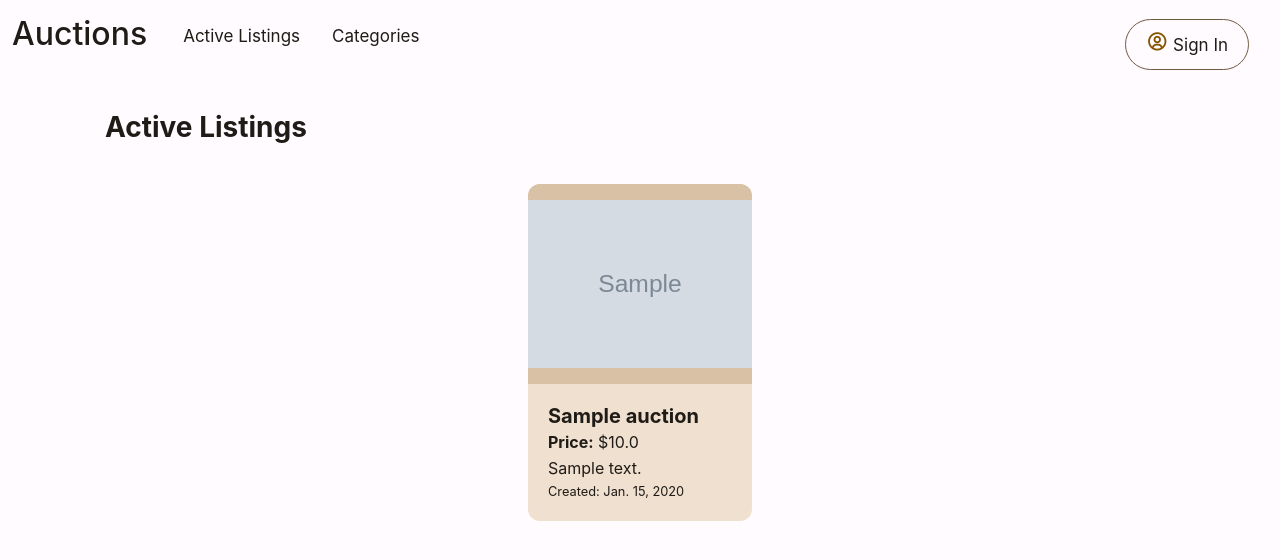
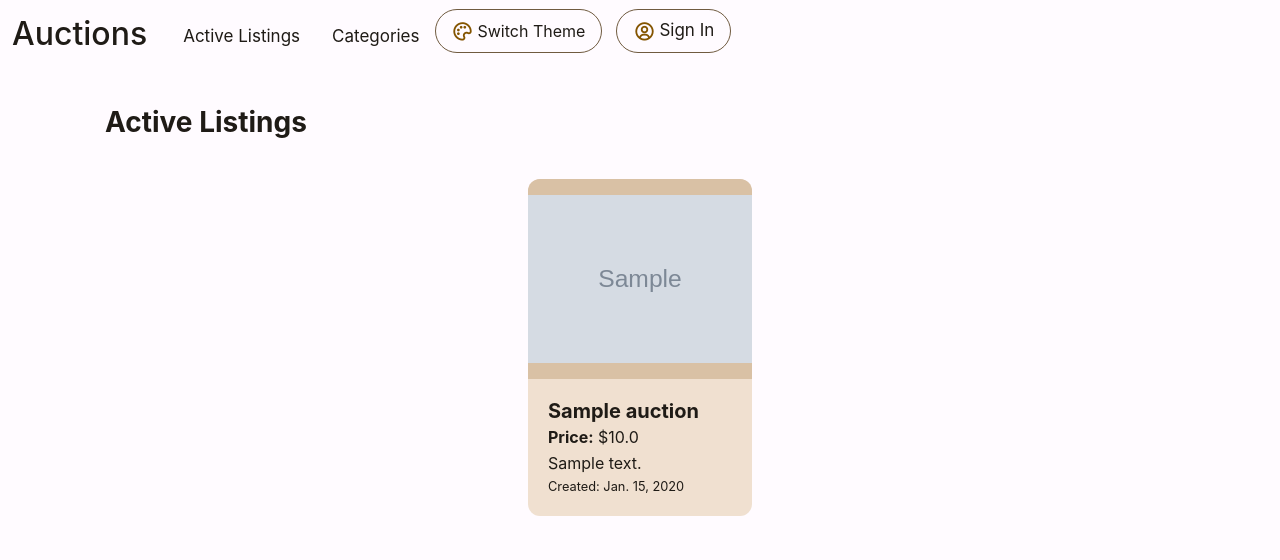
Before and after one commit to pecodeliar/BayleeWeb, a Django app: page / in a window 1280 px wide. Shown: the top 560 px of the page. Run offline with Django 4.2, Linux system fonts and the light colour scheme; tables that the repository leaves empty hold one stand-in row (values such as "Sample post"); grey boxes marked "Sample" are stand-in pictures; some libraries are stand-ins or nearby versions.

Commit message:
Change theme refactor for non auth users

```diff
--- a/api/serializers/users.py
+++ b/api/serializers/users.py
@@ -17,7 +17,6 @@ class UserSerializer(serializers.HyperlinkedModelSerializer):
             "pfp_credit",
             "banner",
             "banner_credit",
-            "dark_theme"
         ]
 
     extra_kwargs = {
--- a/auctions/models.py
+++ b/auctions/models.py
@@ -8,7 +8,6 @@ class User(AbstractUser):
     pfp_credit = models.CharField(max_length=64, blank=True, null=True)
     banner = models.URLField(blank=True, null=True)
     banner_credit = models.CharField(max_length=64, blank=True, null=True)
-    dark_theme = models.BooleanField(default=False)
 
 
 # One User can have Many Auction Listings (O->M)
--- a/auctions/static/auctions/script.js
+++ b/auctions/static/auctions/script.js
@@ -1,3 +1,26 @@
+// https://medium.com/hypersphere-codes/detecting-system-theme-in-javascript-css-react-f6b961916d48
+const darkThemeMq = window.matchMedia("(prefers-color-scheme: dark)");
+const storageTheme = window.localStorage.getItem("theme");
+if ((storageTheme === "auto" && darkThemeMq.matches === true) || storageTheme === "dark") {
+    document.querySelector("body").classList.add("dark-theme");
+};
+
+function themeSwitch() {
+
+    const darkThemeMq = window.matchMedia("(prefers-color-scheme: dark)");
+    var theme = window.localStorage.getItem("theme");
+    console.log(theme);
+    if ((theme === "auto" && darkThemeMq.matches === true) || theme === "dark") {
+        document.querySelector("body").classList.toggle("dark-theme");
+        window.localStorage.setItem("theme", "light");
+    } else if ((theme === "auto" && darkThemeMq.matches === false) || theme === "light") {
+        document.querySelector("body").classList.toggle("dark-theme");
+        window.localStorage.setItem("theme", "dark");
+    };
+
+}
+
+
 // Get the modal
 var modal = document.getElementById("myModal");
 
--- a/auctions/static/auctions/styles.css
+++ b/auctions/static/auctions/styles.css
@@ -82,8 +82,8 @@ hr {
 }
 
 .nav-right-side {
-    float: right;
     margin-right: 20px;
+    display: flex;
 }
 
 .nav-item {
@@ -102,19 +102,36 @@ hr {
     border-radius: 5px;
 }
 
+#theme-btn {
+    background-color: transparent;
+    color: var(--on-background);
+    border: none;
+    margin-right: 16px;
+}
+
+#theme-btn i {
+    color: var(--primary);
+}
+
+#theme-btn,
 .sign-in-button {
     outline: var(--secondary) solid 1px;
     border-radius: 30px;
-    padding: 10px 20px;
-    vertical-align: middle;
+    padding: 8px 16px;
+    /*vertical-align: middle;
     margin-top: 10px;
-    margin-right: 10px;
+    margin-right: 10px;*/
+    display: flex;
+    align-items: center;
+    justify-content: center;
 }
 
+#theme-btn i,
 .sign-in-button i {
     font-size: 22px;
     font-weight: 100;
     color: var(--primary);
+    margin-right: 4px;
 }
 
 .sign-in-button:hover {
@@ -314,7 +331,6 @@ hr {
 
 .act-list-img-cont {
     height: 200px;
-    min-width: 14rem;
     background-color: var(--visit-list-btn-hover);
     display: flex;
     justify-content: center;
--- a/auctions/templates/auctions/base.html
+++ b/auctions/templates/auctions/base.html
@@ -3,6 +3,7 @@
 <!DOCTYPE html>
 <html lang="en">
     <head>
+        <meta name="viewport" content="width=device-width,initial-scale=1">
         <title>{% block title %}Baylee{% endblock %}</title>
         <link rel="stylesheet" href="https://stackpath.bootstrapcdn.com/bootstrap/4.4.1/css/bootstrap.min.css" integrity="sha384-Vkoo8x4CGsO3+Hhxv8T/Q5PaXtkKtu6ug5TOeNV6gBiFeWPGFN9MuhOf23Q9Ifjh" crossorigin="anonymous">
         <link href="{% static 'auctions/styles.css' %}?ver=1.2" rel="stylesheet">
@@ -10,11 +11,7 @@
         <script defer src="{% static 'auctions/script.js' %}"></script>
         <link href='https://unpkg.com/boxicons@2.1.2/css/boxicons.min.css' rel='stylesheet'>
     </head>
-    {% if user.dark_theme == True %}
-    <body class="dark-theme">
-    {% else %}
     <body>
-    {% endif %}
         <header>
             <nav>
                 <ul class="top-nav">
@@ -31,6 +28,10 @@
                     {% else %}
                     {% endif %}
                     <div class="nav-right-side header-pfp">
+                        <button id="theme-btn" onclick="themeSwitch()">
+                            <i class='bx bx-palette'></i>
+                            Switch Theme
+                        </button>
                         {% if user.is_authenticated %}
                         <li class="nav-item">
                             <div class="h-r-content header-pfp">
@@ -92,19 +93,6 @@
                     </a>
                 </li>
                 <li class="modal-item">
-                    <form method="POST">
-                        {% if user.dark_theme == True %}
-                        {% csrf_token %}
-                        <i class="theme-icon bx bx-moon"></i>
-                        <input type="submit" class="modal-theme-btn btn-toggle" name="theme_button" value="Switch to Light Mode">
-                        {% else %}
-                        {% csrf_token %}
-                        <i class="theme-icon bx bx-sun"></i>
-                        <input type="submit" class="modal-theme-btn btn-toggle" name="theme_button" value="Switch to Dark Mode">
-                        {% endif %}
-                    </form>
-                </li>
-                <li class="modal-item">
                     <a class="menu-link" href="/logout">
                         <i class='menu-link-icon bx bx-log-out'></i>Log Out
                     </a>
--- a/auctions/views.py
+++ b/auctions/views.py
@@ -78,28 +78,21 @@ class ManageAccountForm(forms.Form):
 
 def index(request):
 
-    if request.method == "POST":
-        # User is switch themes
-        if "theme_button" in request.POST.keys():
-            theme_switch(User.objects.get(pk=request.user.pk), request.POST["theme_button"])
-            return HttpResponseRedirect(reverse("auctions:index"))
-    else:
-        listings = []
-        items = sorted(Auction.objects.filter(active=True).all(), key=lambda x: random.random())
-        for item in items:
-            listing = {}
-            listing["details"] = item
-            listing["highest_bid"] = Bid.objects.filter(auction=item.id).order_by('-price').first()
-            listings.append(listing)
-        return render(request, "auctions/index.html", {
-        "listings": listings
-    })
+    listings = []
+    items = sorted(Auction.objects.filter(active=True).all(), key=lambda x: random.random())
+    for item in items:
+        listing = {}
+        listing["details"] = item
+        listing["highest_bid"] = Bid.objects.filter(auction=item.id).order_by('-price').first()
+        listings.append(listing)
+    return render(request, "auctions/index.html", {
+    "listings": listings
+})
+
 
 def logout_view(request):
     logout(request)
     return HttpResponseRedirect(reverse("auctions:index"))
-
-
 
 
 @login_required
@@ -139,10 +132,6 @@ def visit_listing(request, listing_id):
 
 
     if request.method == "POST":
-        # User is switch themes
-        if "theme_button" in request.POST.keys():
-            theme_switch(user, request.POST["theme_button"])
-            return HttpResponseRedirect(reverse("auctions:listing", args=(listing.id,)))
 
         # The Closed button was pressed by creator
         if "close_auction_button" in request.POST.keys():
@@ -154,30 +143,24 @@ def visit_listing(request, listing_id):
     else:
         # GET method
         return render(request, "auctions/listing.html", {
-                    "listing": listing,
-                    "bid_form": BidForm(),
-                    "bid_count": bid_count,
-                    "bid_apology": False,
-                    "highest_bidder": user_is_highest_bidder,
-                    "bid_history": bids,
-                    "comments": comments,
-                    "comment_count": comment_count,
-                    "comment_form": CommentForm()
-                })
+            "listing": listing,
+            "bid_form": BidForm(),
+            "bid_count": bid_count,
+            "bid_apology": False,
+            "highest_bidder": user_is_highest_bidder,
+            "bid_history": bids,
+            "comments": comments,
+            "comment_count": comment_count,
+            "comment_form": CommentForm()
+        })
 
 
 @login_required
 def watchlist(request):
-    if request.method == "POST":
-        # User is switch themes
-        if "theme_button" in request.POST.keys():
-            theme_switch(User.objects.get(pk=request.user.pk), request.POST["theme_button"])
-            return HttpResponseRedirect(reverse("auctions:watchlist"))
-    else:
-        auctions = Auction.objects.filter(watchers=request.user.pk).all()
-        return render(request, "auctions/watchlist.html", {
-            "listings": auctions
-        })
+    auctions = Auction.objects.filter(watchers=request.user.pk).all()
+    return render(request, "auctions/watchlist.html", {
+        "listings": auctions
+    })
 
 
 @login_required
@@ -185,27 +168,20 @@ def manage(request):
 
     user = User.objects.get(pk=request.user.pk)
 
-    if request.method == "POST":
-        # User is switch themes
-        if "theme_button" in request.POST.keys():
-            theme_switch(User.objects.get(pk=request.user.pk), request.POST["theme_button"])
-            return HttpResponseRedirect(reverse("auctions:manage"))
-
-    else:
-        default_data = {
-            'first_name': user.first_name,
-            'last_name': user.last_name,
-            'username': user.username,
-            'email': user.email,
-            'profile_picture': user.profile_picture,
-            'pfp_credit': user.pfp_credit,
-            'banner': user.banner,
-            'banner_credit': user.banner_credit
-            }
-        # https://stackoverflow.com/questions/65833407/divide-django-form-fields-to-two-divs
-        return render(request, "auctions/manage.html", {
-                    "form_fields": list(ManageAccountForm(default_data))
-                })
+    default_data = {
+        'first_name': user.first_name,
+        'last_name': user.last_name,
+        'username': user.username,
+        'email': user.email,
+        'profile_picture': user.profile_picture,
+        'pfp_credit': user.pfp_credit,
+        'banner': user.banner,
+        'banner_credit': user.banner_credit
+        }
+    # https://stackoverflow.com/questions/65833407/divide-django-form-fields-to-two-divs
+    return render(request, "auctions/manage.html", {
+        "form_fields": list(ManageAccountForm(default_data))
+    })
 
 
 def account(request, user_id):
@@ -217,17 +193,11 @@ def account(request, user_id):
     # Find if user has made any auctions
     auctions = Auction.objects.filter(creator_id=account)
 
-    if request.method == "POST":
-        # User is switch themes
-        if "theme_button" in request.POST.keys():
-            theme_switch(User.objects.get(pk=request.user.pk), request.POST["theme_button"])
-            return HttpResponseRedirect(reverse("auctions:profile", args=(account.id,)))
-    else:
-        return render(request, "auctions/profile.html", {
-                    "account": account,
-                    "comments": comments,
-                    "listings": auctions
-                })
+    return render(request, "auctions/profile.html", {
+        "account": account,
+        "comments": comments,
+        "listings": auctions
+    })
 
 
 @login_required
@@ -237,58 +207,29 @@ def edit(request, listing_id):
     # Check if there have been bids
     bid_count = Bid.objects.filter(auction=listing).count()
 
-    if request.method == "POST":
-
-        # User is switch themes
-        if "theme_button" in request.POST.keys():
-            theme_switch(User.objects.get(pk=request.user.pk), request.POST["theme_button"])
-            return HttpResponseRedirect(reverse("auctions:edit", args=(listing.id,)))
-    else:
-        # GET method
-        default_data = {
-            'title': listing.title,
-            'description': listing.description,
-            'price': listing.starting_price,
-            'image_link': listing.image,
-            }
-        # https://stackoverflow.com/questions/65833407/divide-django-form-fields-to-two-divs
-        return render(request, "auctions/edit.html", {
-                    "listing": listing,
-                    "form_fields": list(ListingForm(default_data)),
-                    "bid_count": bid_count
-                })
+    # GET method
+    default_data = {
+        'title': listing.title,
+        'description': listing.description,
+        'price': listing.starting_price,
+        'image_link': listing.image,
+        }
+    # https://stackoverflow.com/questions/65833407/divide-django-form-fields-to-two-divs
+    return render(request, "auctions/edit.html", {
+        "listing": listing,
+        "form_fields": list(ListingForm(default_data)),
+        "bid_count": bid_count
+    })
 
 
 def categories(request):
-    if request.method == "POST":
-        # User is switch themes
-        if "theme_button" in request.POST.keys():
-            theme_switch(User.objects.get(pk=request.user.pk), request.POST["theme_button"])
-            return HttpResponseRedirect(reverse("auctions:categories"))
-    else:
-        return render(request, "auctions/categories.html", {
+    return render(request, "auctions/categories.html", {
         "categories": Category.objects.all()
     })
 
 
 def category(request, category_id):
-    if request.method == "POST":
-        # User is switch themes
-        if "theme_button" in request.POST.keys():
-            theme_switch(User.objects.get(pk=request.user.pk), request.POST["theme_button"])
-            return HttpResponseRedirect(reverse("auctions:index"))
-    else:
-        return render(request, "auctions/category.html", {
+    return render(request, "auctions/category.html", {
         "listings": Auction.objects.filter(category_id=category_id, active=True).all(),
         "category_name": Category.objects.get(pk=category_id).name
     })
-
-
-def theme_switch(user, switch_request):
-    option = switch_request
-    if option == "Switch to Dark Mode":
-        user.dark_theme = True
-        user.save()
-    elif option == "Switch to Light Mode":
-        user.dark_theme = False
-        user.save()
```
Also changed, not shown: auctions/migrations/0007_remove_user_dark_theme.py (added).
